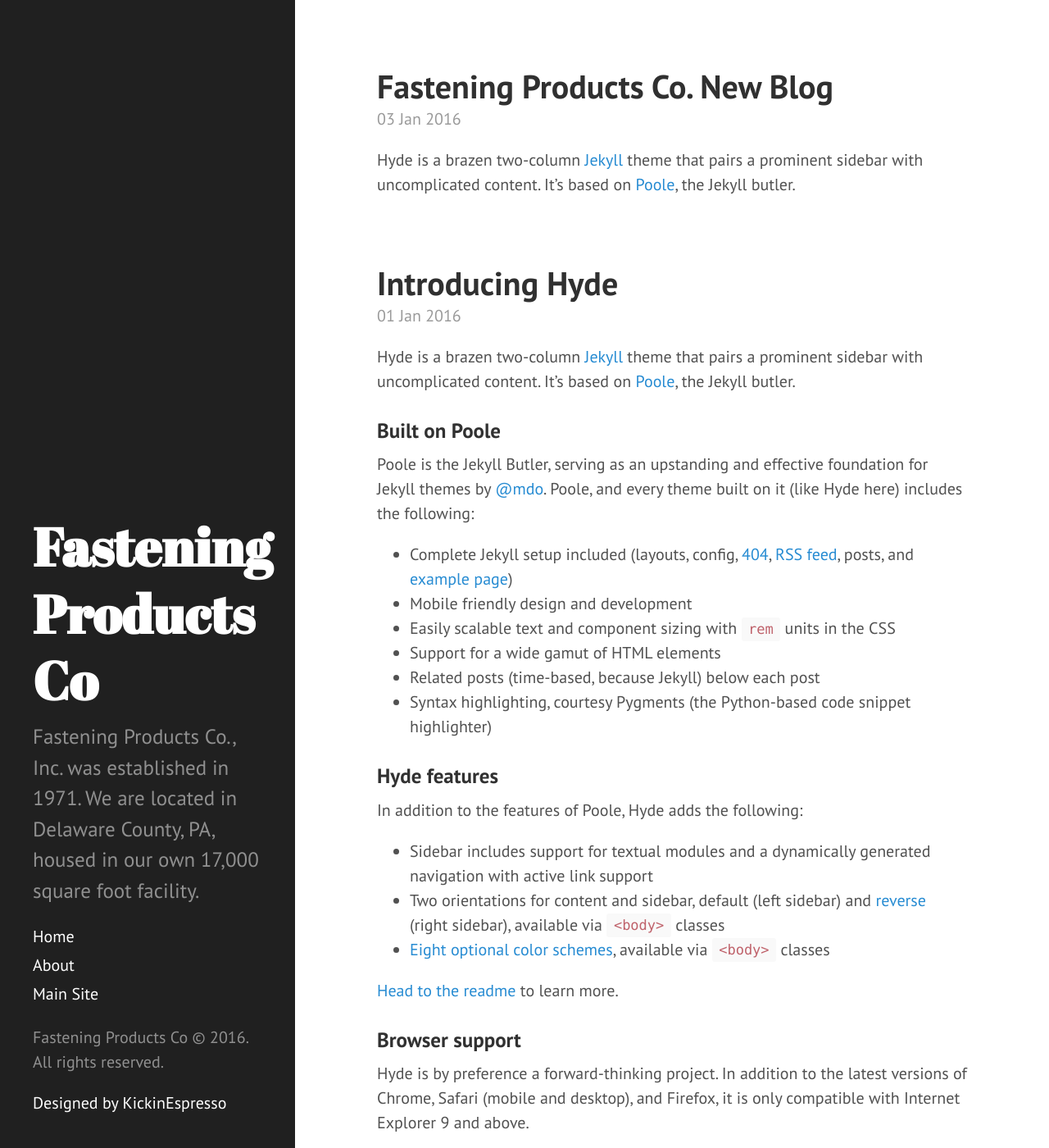
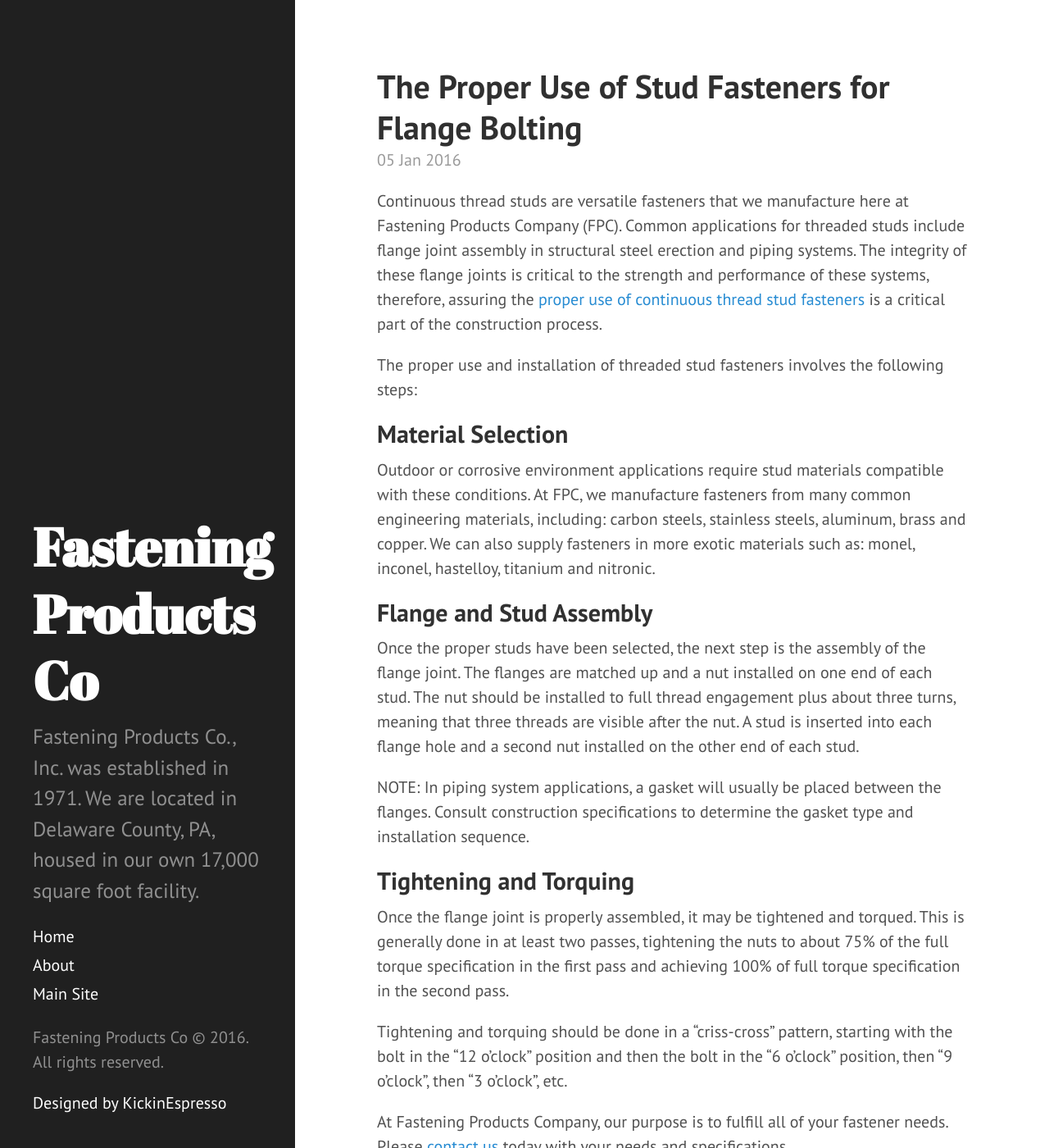
Before and after one commit to kickinespresso/fast_prod_co, a Jekyll site: the page built from index.html, in a window 1280 px wide and 1400 px high. Shown: the whole window at 82% size. Built offline with Jekyll 4.4.1, drawn with Linux system fonts in a browser that asks for light colours; some of the changed text lies outside the part shown.

Commit message:
Adding New Blog post for jan 5th removing others
removing other aspects... blah blah

Signed-off-by: Chris Desch <cdesch@gmail.com>

```diff
--- a/_config.yml
+++ b/_config.yml
@@ -15,6 +15,5 @@
 github_username:  jekyll
 main_site_url: "http://www.fastprodco.com/"
 kickinespresso_url: "https://www.kickinespresso.com"
-
 # Build settings
 markdown: kramdown
--- a/_posts/2012-02-06-whats-jekyll.markdown
+++ /dev/null
@@ -1,12 +0,0 @@
----
-layout: post
-title: What's Jekyll?
----
-
-[Jekyll](http://jekyllrb.com) is a static site generator, an open-source tool for creating simple yet powerful websites of all shapes and sizes. From [the project's readme](https://github.com/mojombo/jekyll/blob/master/README.markdown):
-
-  > Jekyll is a simple, blog aware, static site generator. It takes a template directory [...] and spits out a complete, static website suitable for serving with Apache or your favorite web server. This is also the engine behind GitHub Pages, which you can use to host your project’s page or blog right here from GitHub.
-
-It's an immensely useful tool and one we encourage you to use here with Hyde.
-
-Find out more by [visiting the project on GitHub](https://github.com/mojombo/jekyll).
--- a/_posts/2016-01-01-introducing-hyde.markdown
+++ /dev/null
@@ -1,37 +0,0 @@
----
-layout: post
-title: Introducing Hyde
----
-
-Hyde is a brazen two-column [Jekyll](http://jekyllrb.com) theme that pairs a prominent sidebar with uncomplicated content. It's based on [Poole](http://getpoole.com), the Jekyll butler.
-
-### Built on Poole
-
-Poole is the Jekyll Butler, serving as an upstanding and effective foundation for Jekyll themes by [@mdo](https://twitter.com/mdo). Poole, and every theme built on it (like Hyde here) includes the following:
-
-* Complete Jekyll setup included (layouts, config, [404](/404), [RSS feed](/atom.xml), posts, and [example page](/about))
-* Mobile friendly design and development
-* Easily scalable text and component sizing with `rem` units in the CSS
-* Support for a wide gamut of HTML elements
-* Related posts (time-based, because Jekyll) below each post
-* Syntax highlighting, courtesy Pygments (the Python-based code snippet highlighter)
-
-### Hyde features
-
-In addition to the features of Poole, Hyde adds the following:
-
-* Sidebar includes support for textual modules and a dynamically generated navigation with active link support
-* Two orientations for content and sidebar, default (left sidebar) and [reverse](https://github.com/poole/lanyon#reverse-layout) (right sidebar), available via `<body>` classes
-* [Eight optional color schemes](https://github.com/poole/hyde#themes), available via `<body>` classes
-
-[Head to the readme](https://github.com/poole/hyde#readme) to learn more.
-
-### Browser support
-
-Hyde is by preference a forward-thinking project. In addition to the latest versions of Chrome, Safari (mobile and desktop), and Firefox, it is only compatible with Internet Explorer 9 and above.
-
-### Download
-
-Hyde is developed on and hosted with GitHub. Head to the <a href="https://github.com/poole/hyde">GitHub repository</a> for downloads, bug reports, and features requests.
-
-Thanks!
--- a/_posts/2016-01-03-blog-introduction.markdown
+++ /dev/null
@@ -1,6 +0,0 @@
----
-layout: post
-title: Fastening Products Co. New Blog
----
-
-Hyde is a brazen two-column [Jekyll](http://jekyllrb.com) theme that pairs a prominent sidebar with uncomplicated content. It's based on [Poole](http://getpoole.com), the Jekyll butler.
--- /dev/null
+++ b/_posts/2016-01-05-The-Proper-Use-of-Stud-Fasteners-for-Flange-Bolting.markdown
@@ -0,0 +1,27 @@
+---
+layout: post
+title: The Proper Use of Stud Fasteners for Flange Bolting
+---
+
+
+Continuous thread studs are versatile fasteners that we manufacture here at Fastening Products Company (FPC).  Common applications for threaded studs include flange joint assembly in structural steel erection and piping systems.  The integrity of these flange joints is critical to the strength and performance of these systems, therefore, assuring the [proper use of continuous thread stud fasteners](http://www.fastprodco.com/) is a critical part of the construction process.
+
+The proper use and installation of threaded stud fasteners involves the following steps:
+
+## Material Selection
+
+Outdoor or corrosive environment applications require stud materials compatible with these conditions.  At FPC, we manufacture fasteners from many common engineering materials, including: carbon steels, stainless steels, aluminum, brass and copper.  We can also supply fasteners in more exotic materials such as: monel, inconel, hastelloy, titanium and nitronic.
+
+## Flange and Stud Assembly
+
+Once the proper studs have been selected, the next step is the assembly of the flange joint.  The flanges are matched up and a nut installed on one end of each stud.  The nut should be installed to full thread engagement plus about three turns, meaning that three threads are visible after the nut.  A stud is inserted into each flange hole and a second nut installed on the other end of each stud.
+
+NOTE:  In piping system applications, a gasket will usually be placed between the flanges.  Consult construction specifications to determine the gasket type and installation sequence.
+
+## Tightening and Torquing
+
+Once the flange joint is properly assembled, it may be tightened and torqued.  This is generally done in at least two passes, tightening the nuts to about 75% of the full torque specification in the first pass and achieving 100% of full torque specification in the second pass.
+
+Tightening and torquing should be done in a "criss-cross" pattern, starting with the bolt in the "12 o'clock" position and then the bolt in the "6 o'clock" position, then "9 o'clock", then "3 o'clock", etc.
+
+At Fastening Products Company, our purpose is to fulfill all of your fastener needs.  Please [contact us](http://www.fastprodco.com/contact.htm) today with your needs and specifications.
--- a/about.md
+++ b/about.md
@@ -4,12 +4,4 @@
 permalink: /about/
 ---
 
-This is the base Jekyll theme. You can find out more info about customizing your Jekyll theme, as well as basic Jekyll usage documentation at [jekyllrb.com](http://jekyllrb.com/)
-
-You can find the source code for the Jekyll new theme at:
-{% include icon-github.html username="jglovier" %} /
-[jekyll-new](https://github.com/jglovier/jekyll-new)
-
-You can find the source code for Jekyll at
-{% include icon-github.html username="jekyll" %} /
-[jekyll](https://github.com/jekyll/jekyll)
+Fastening Production Co. blog. Visit [Fastening Products Company Inc Website](http://www.fastprodco.com/)
```
Also changed, not shown: _includes/footer.html (deleted, +0 -38 lines), _includes/header.html (deleted, +0 -27 lines).
